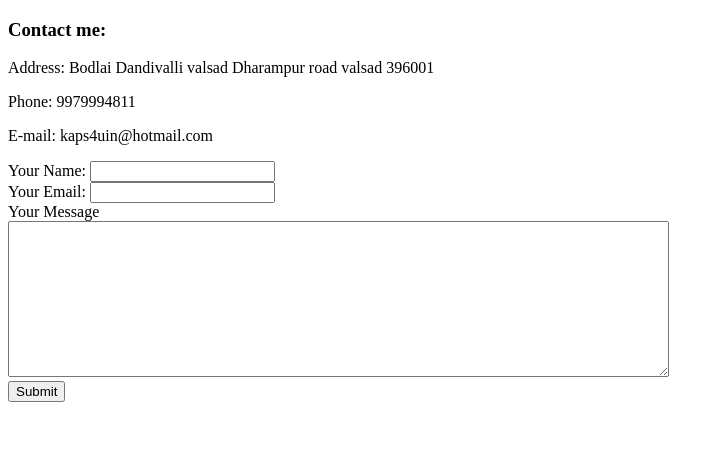
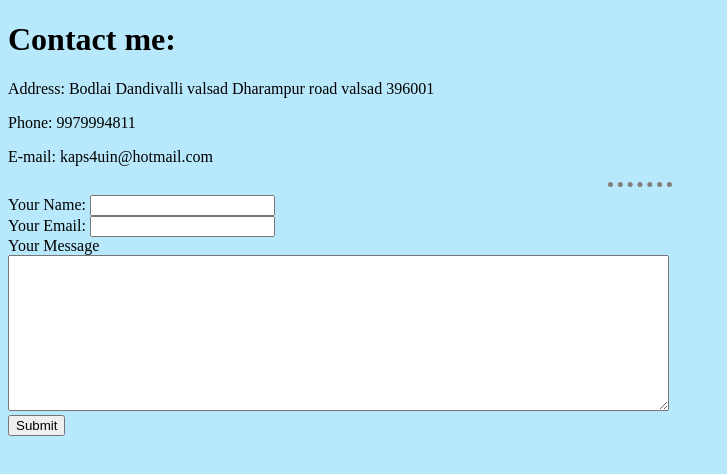
Before and after one commit to kapzpatel/cv, a plain HTML site: page Contact me.html in a window 1280 px wide. Shown: the whole page, without its empty margins (0-727 px from the left). Drawn offline with Linux system fonts and the light colour scheme.

Commit message:
Add cv website1

```diff
--- a/Contact me.html
+++ b/Contact me.html
@@ -2,15 +2,16 @@
 <html lang="en" dir="ltr">
   <head>
     <meta charset="utf-8">
-    <title></title>
+    <title>Contact me</title>
+      <link rel="stylesheet" href="css/styles.css">
   </head>
   <body>
-    <h3>Contact me:</h3>
+    <h1>Contact me:</h1>
   <p>Address: Bodlai Dandivalli valsad
   Dharampur road valsad 396001</p>
   <p>Phone: 9979994811</p>
   <p>E-mail: kaps4uin@hotmail.com</p>
-
+<hr>
   <form action="mailto:kaps4uin@hotmail.com" method="post" enctype="text/plain">
     <label>Your Name:</label>
     <input type="text" name="YourName" value=""><br>
--- /dev/null
+++ b/css/styles.css
@@ -0,0 +1,11 @@
+body {
+  background-color: #B8E8FC;
+}
+
+hr {
+  border-style: none;
+  border-top-style: dotted;
+  border-color: grey;
+  border-width: 5px;
+  width:5%
+}
```
Also changed, not shown: Hobbies.html (+1 -0 lines), index.html (+4 -2 lines).
